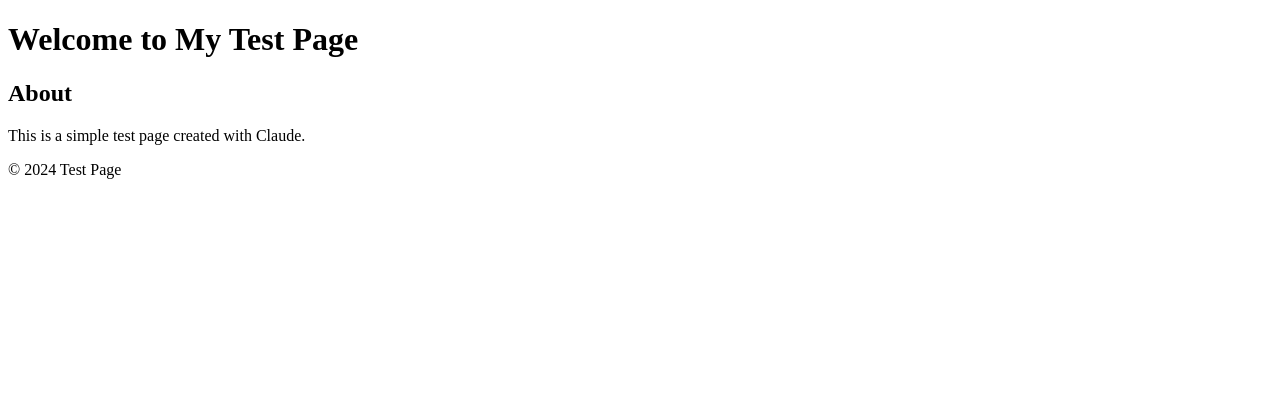
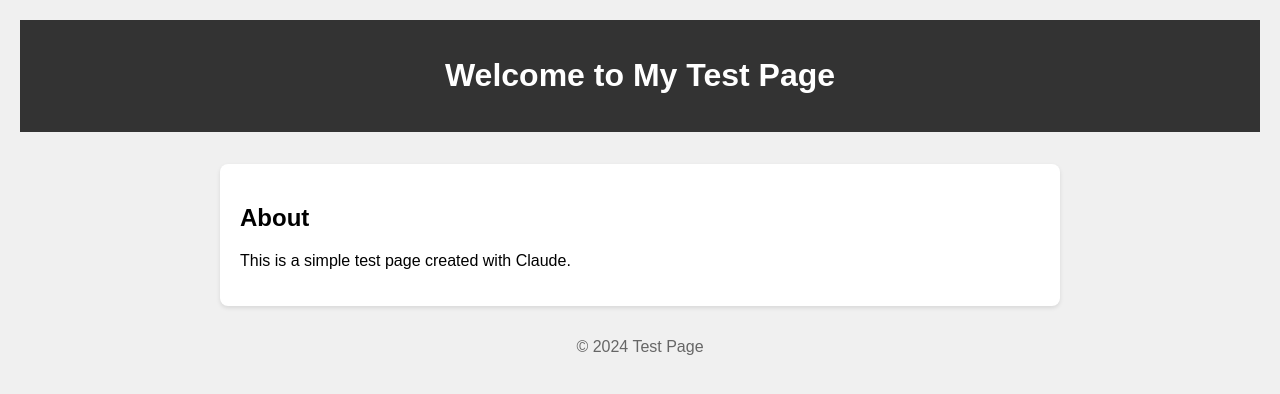
Before and after one commit to w4ester/claude-test-123456, a plain HTML site: page index.html in a window 1280 px wide. Drawn offline with Linux system fonts and the light colour scheme.

Commit message:
Add HTML and CSS files

```diff
--- a/index.html
+++ b/index.html
@@ -4,6 +4,7 @@
     <meta charset="UTF-8">
     <meta name="viewport" content="width=device-width, initial-scale=1.0">
     <title>Claude Test Page</title>
+    <link rel="stylesheet" href="styles.css">
 </head>
 <body>
     <header>
--- /dev/null
+++ b/styles.css
@@ -0,0 +1,28 @@
+body {
+    font-family: Arial, sans-serif;
+    margin: 0;
+    padding: 20px;
+    background-color: #f0f0f0;
+}
+
+header {
+    background-color: #333;
+    color: white;
+    padding: 1em;
+    text-align: center;
+}
+
+main {
+    max-width: 800px;
+    margin: 2em auto;
+    padding: 20px;
+    background-color: white;
+    border-radius: 8px;
+    box-shadow: 0 2px 4px rgba(0,0,0,0.1);
+}
+
+footer {
+    text-align: center;
+    margin-top: 2em;
+    color: #666;
+}
```
